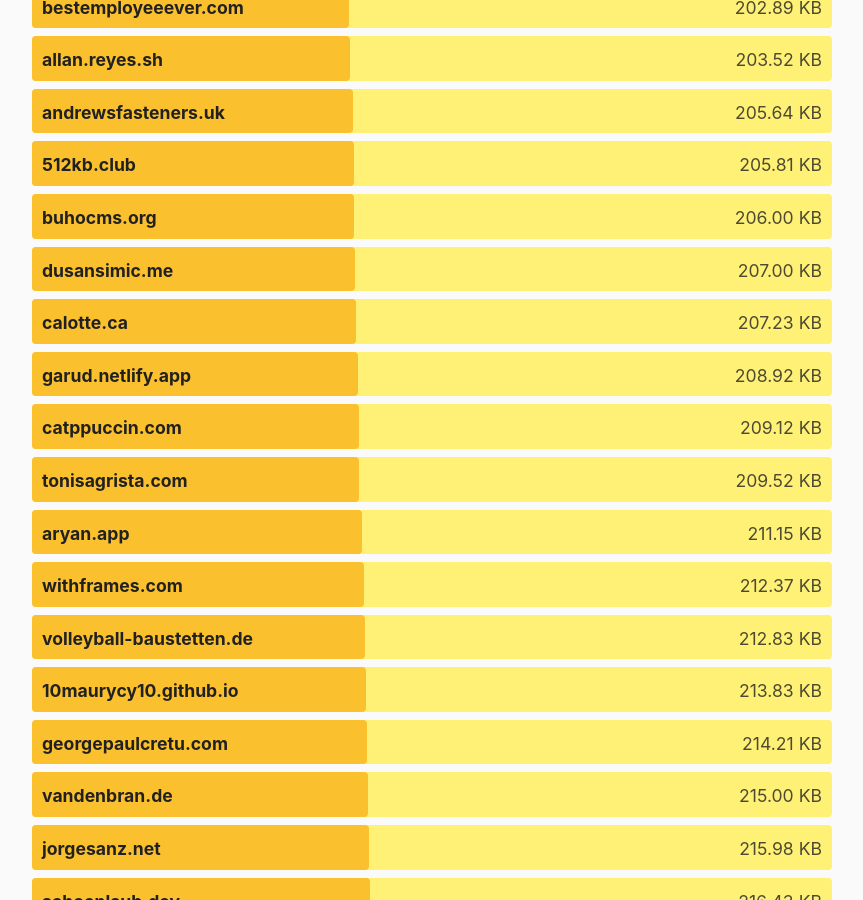
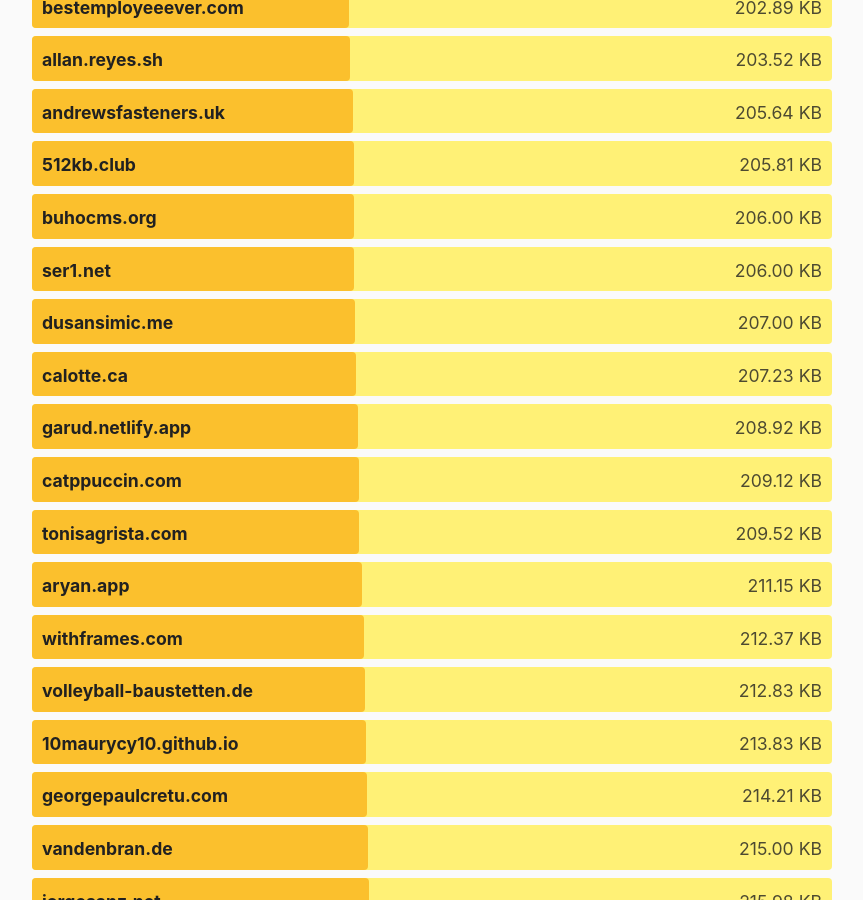
Before and after one commit to kevquirk/512kb.club, a Jekyll site: the page built from index.md, in a window 1280 px wide and 900 px high, scrolled down 34622 px. Shown: the whole window, without its empty margins (208-1071 px from the left). Built offline with Jekyll 4.4.1, drawn with Linux system fonts in a browser that asks for light colours.

Commit message:
Add ser1.net

```diff
--- a/_data/sites.yml
+++ b/_data/sites.yml
@@ -4342,3 +4342,8 @@
   url: https://zwieratko.sk/
   size: 30.94
   last_checked: 2025-08-30
+
+- domain: ser1.net
+  url: https://ser1.net/
+  size: 206
+  last_checked: 2025-11-07
```
